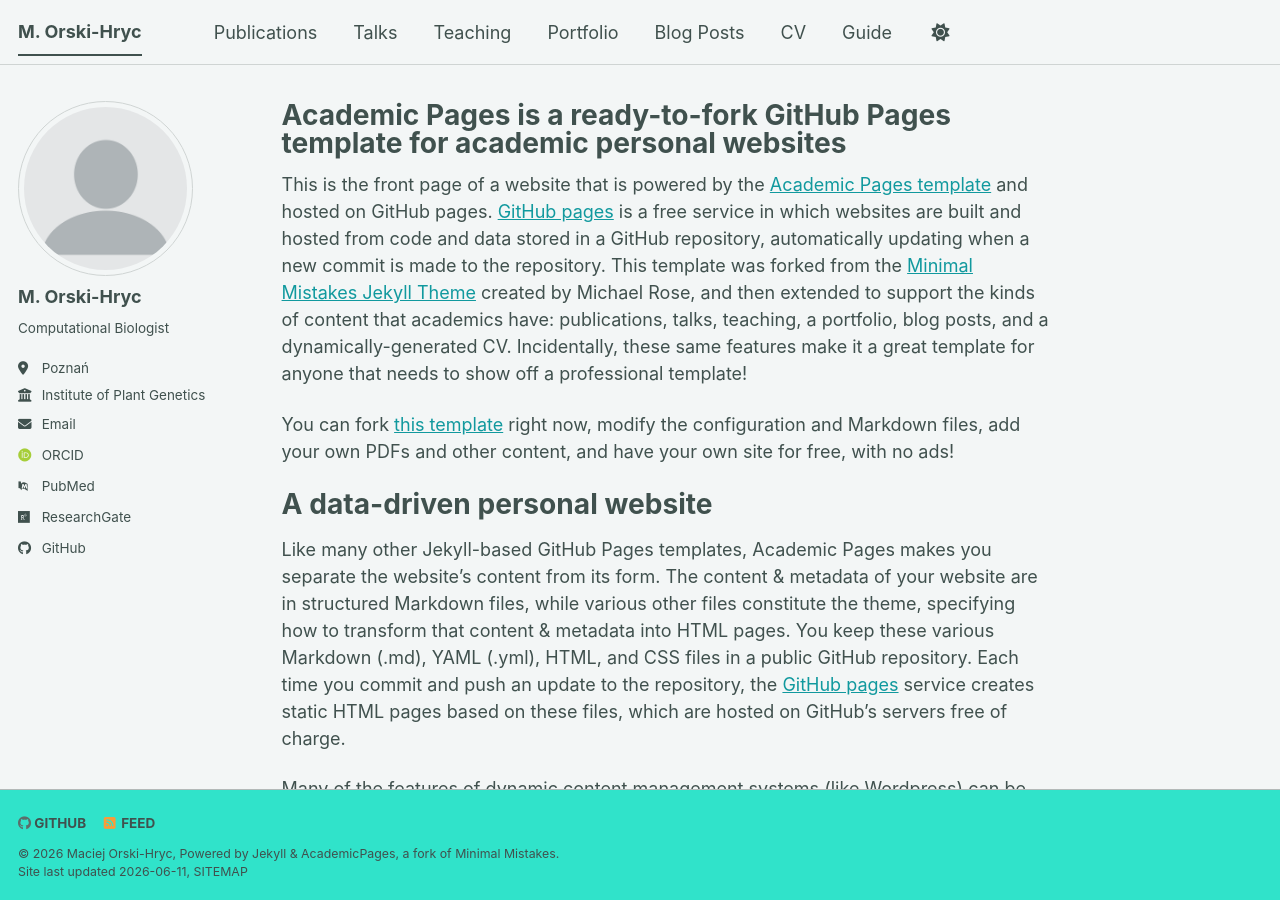
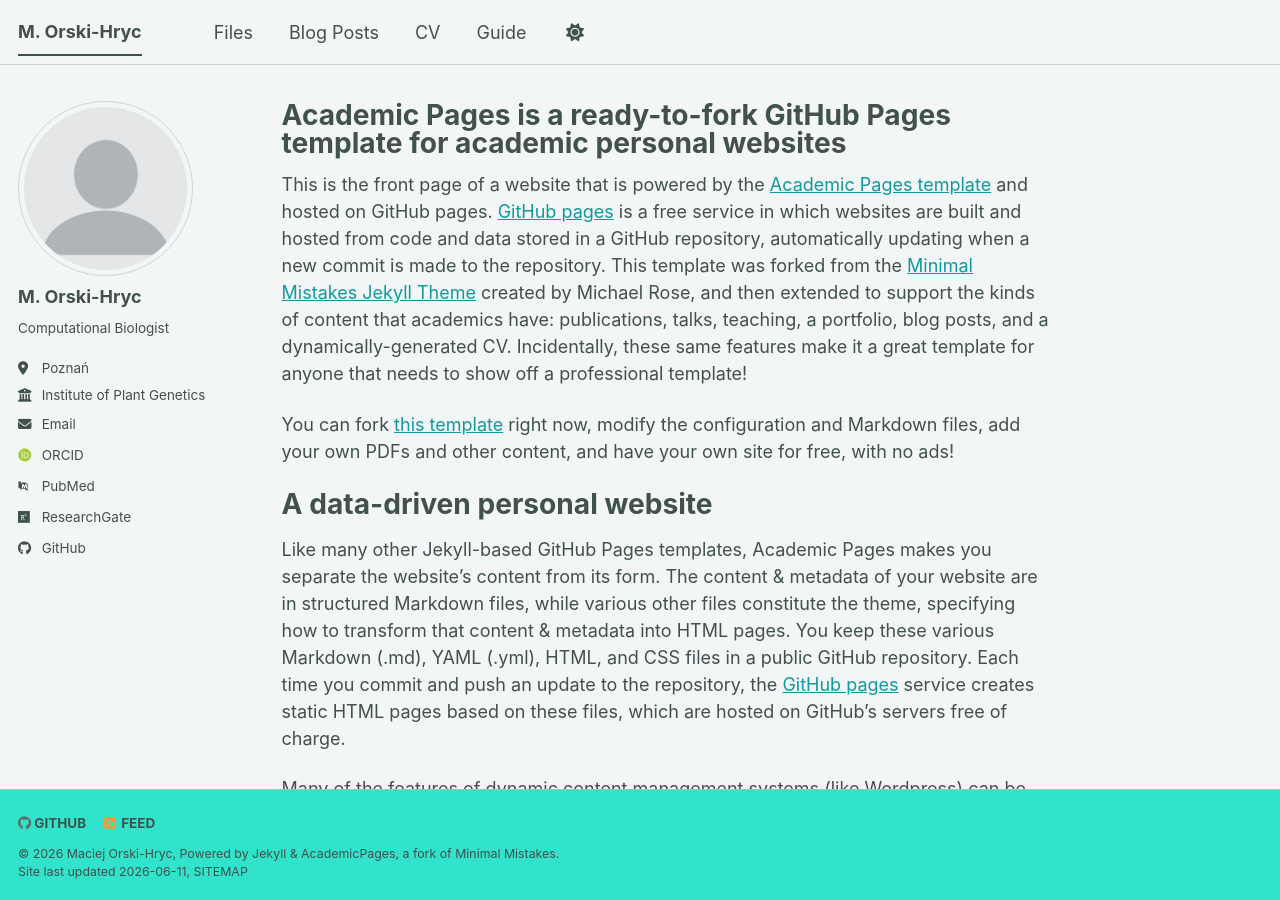
Before and after one commit to orski-hryc/orski-hryc.github.io, a Jekyll site: the page built from _pages/about.md, in a window 1280 px wide and 900 px high. Built offline with Jekyll 4.4.1, drawn with Linux system fonts in a browser that asks for light colours; some web fonts are replaced; a script bundle is joined from its source files by our own code; library files that are not in the unit come from our copies.

Commit message:
Update navigation.yml

```diff
--- a/_data/navigation.yml
+++ b/_data/navigation.yml
@@ -8,17 +8,8 @@
 #      Markdown formatted page while the second is generated using JSON.
 
 main:
-  - title: "Publications"
-    url: /publications/
-
-  - title: "Talks"
-    url: /talks/
-
-  - title: "Teaching"
-    url: /teaching/
-
-  - title: "Portfolio"
-    url: /portfolio/
+  - title: "Files"
+    ulr: /files/
 
   - title: "Blog Posts"
     url: /year-archive/
```
